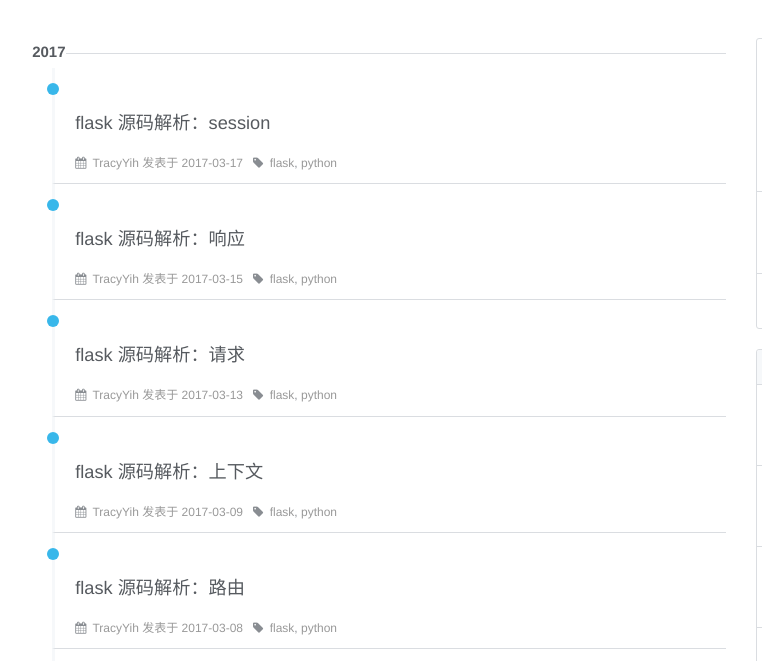
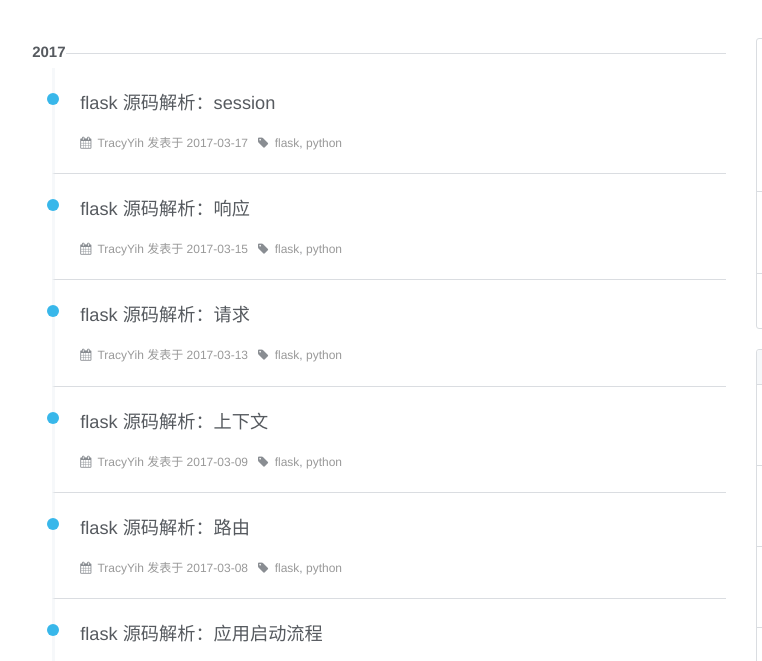
Before and after one commit to tracy-e/tracy-e.github.io, a plain HTML site: page archives/index.html in a window 1280 px wide. Shown: the part 67-728 px from the top of the page, 108-870 px from the left. Drawn offline with Linux system fonts and the light colour scheme.

Commit message:
Site updated: 2017-03-31 13:03:19

```diff
--- a/css/style.css
+++ b/css/style.css
@@ -1470,6 +1470,9 @@ ol.toc {
   color: #565a5f;
   font-weight: bold;
 }
+.timeline-wrap {
+  margin-bottom: 40px;
+}
 @media screen and (max-width: 559px) {
   .timeline-wrap {
     margin: 40px 20px 40px 30px;
@@ -1484,18 +1487,26 @@ ol.toc {
   margin-left: 20px;
   border-left: 3px solid #f6f8fa;
   border-bottom: 1px solid #dadde1;
+}
+.timeline-row:last-child {
+  border-bottom: none;
+}
+.timeline-row .node,
+.timeline-row .title {
+  float: left;
 }
 .timeline-row .node {
   width: 12px;
   color: #fff;
   height: 12px;
   border-radius: 50%;
-  margin: 15px 0 0 -8px;
+  margin: 25px 0 0 -8px;
   display: inline-block;
   background-color: #38b7ea;
 }
 .timeline-row .content {
-  margin-left: 10px;
+  padding: 10px;
+  margin-left: 5px;
   position: relative;
 }
 .timeline-row .content h1,
```
